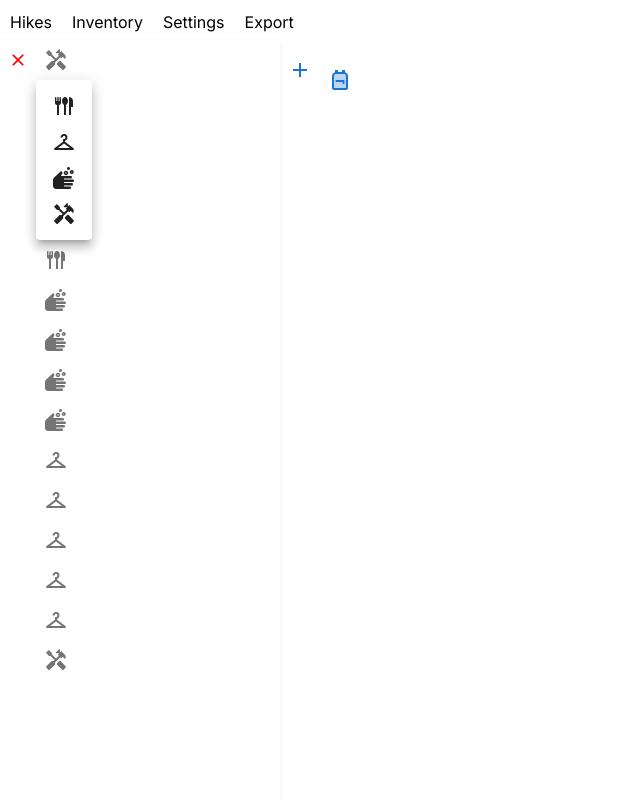
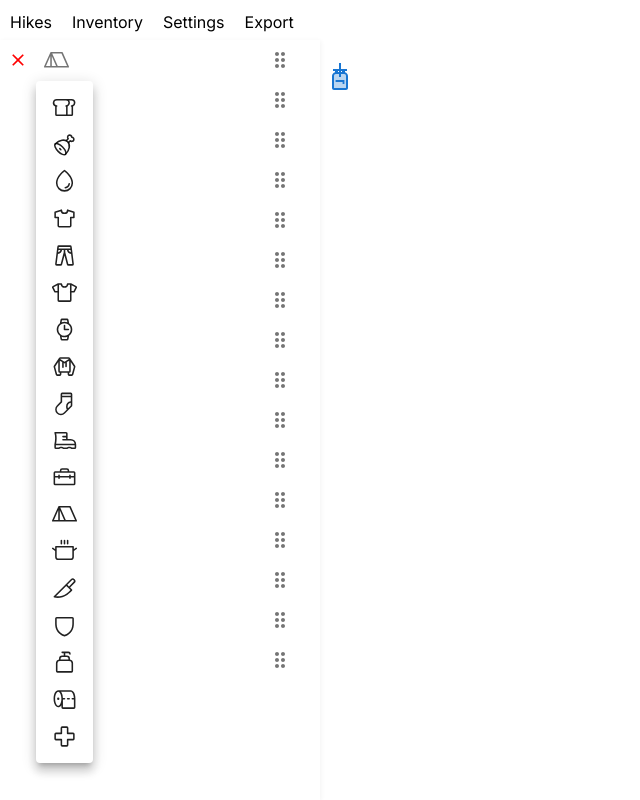
Before and after one commit to bensonfan0/backcountry-frontend, a Next.js app: page /inventory in a window 1280 px wide. Both pictures are taken after a click on the button 56 px from the left and 60 px from the top of the page. Shown: the whole page, without its empty margins (0-640 px from the left). Built offline with nearby package versions, Linux system fonts and the light colour scheme.

Commit message:
Update Icons

```diff
--- a/package.json
+++ b/package.json
@@ -14,6 +14,8 @@
     "@emotion/styled": "^11.11.0",
     "@mui/icons-material": "^5.15.0",
     "@mui/material": "^6.3.1",
+    "@phosphor-icons/react": "^2.1.7",
+    "@tabler/icons-react": "^3.28.1",
     "axios": "^1.6.2",
     "d3": "^7.8.5",
     "next": "^15.1.3",
--- a/src/app/inventory/page.tsx
+++ b/src/app/inventory/page.tsx
@@ -6,12 +6,12 @@ import styled from 'styled-components';
 
 const ToolContainer = styled.div`
     width: 25%;
-    margin-top: auto;
-    flex-grow: 0;
+    /* margin-top: auto; */
+    /* flex-grow: 0; */
 `
 
 const PackContainer = styled.div`
-    width: 75%;
+    width: 25%;
 `
 
 const Page = styled.div`
--- a/src/components/container/droppableContainer.tsx
+++ b/src/components/container/droppableContainer.tsx
@@ -76,7 +76,7 @@ const DroppableContainer = ({ id, title, hoveredContainer, deleteClickContainer,
     }, [tools])
 
     const hoverOverStyle: React.CSSProperties = {
-        backgroundColor: isOver ? '#e1ffca' : undefined,
+        backgroundColor: isOver ? '#e1ffca' : '#fff',
     }
 
     const deleteClickTools = (id: string) => {
--- a/src/components/tool/draggableTool.tsx
+++ b/src/components/tool/draggableTool.tsx
@@ -11,7 +11,19 @@ import FlatwareIcon from '@mui/icons-material/Flatware';
 import CheckroomIcon from '@mui/icons-material/Checkroom';
 import SoapIcon from '@mui/icons-material/Soap';
 import HandymanIcon from '@mui/icons-material/Handyman';
-import { Category } from '@/data/constants';
+import {
+    IconShirt,
+    IconBaguette,
+    IconMeat,
+    IconSock,
+    IconTent,
+} from '@tabler/icons-react';
+import {
+    Boot,
+    Pants,
+    Sock,
+} from '@phosphor-icons/react';
+import { Category, categoryToIconMappings } from '@/data/constants';
 
 
 const ToolName = styled.div`
@@ -57,20 +69,6 @@ interface DraggableComponentProps {
     deleteClick: (id: string) => void;
     setTools?: React.Dispatch<React.SetStateAction<Data[]>>;
 }
-
-const categoryToIconMappings = {
-    [Category.FOOD]: { icon: <FlatwareIcon />, label: Category.FOOD },
-    [Category.CLOTHING]: { icon: <CheckroomIcon />, label: Category.CLOTHING },
-    [Category.HYGIENE]: { icon: <SoapIcon />, label: Category.HYGIENE },
-    [Category.GEAR]: { icon: <HandymanIcon />, label: Category.GEAR }
-};
-
-const iconList = [
-    { icon: <FlatwareIcon />, label: Category.FOOD },
-    { icon: <CheckroomIcon />, label: Category.CLOTHING },
-    { icon: <SoapIcon />, label: Category.HYGIENE },
-    { icon: <HandymanIcon />, label: Category.GEAR }
-];
 
 const DraggableTool = ({ _data, hoveredRow, setHoveredRow, deleteClick, setTools }: DraggableComponentProps) => {
     const [id, _] = useState<string>(_data.id);
@@ -143,8 +141,8 @@ const DraggableTool = ({ _data, hoveredRow, setHoveredRow, deleteClick, setTools
         category: Category,
     ) => {
         setSelectedIcon(categoryToIconMappings[category].icon)
-        setData((prevData)  => {
-            let newData = {...prevData}
+        setData((prevData) => {
+            let newData = { ...prevData }
             newData.category = category
             return newData
         })
@@ -181,7 +179,7 @@ const DraggableTool = ({ _data, hoveredRow, setHoveredRow, deleteClick, setTools
                     role: 'listbox',
                 }}
             >
-                {Object.entries(categoryToIconMappings).map(([_, value], index) => (
+                {Object.entries(categoryToIconMappings).map(([_, value]) => (
                     <MenuItem
                         key={value.label}
                         onClick={(event) => handleMenuItemClick(event, value.label)}
@@ -246,28 +244,28 @@ const DraggableItem: React.FC<DraggableItemProps> = ({ data, children, id, onMou
         color: isDragging ? 'rgba(28, 149, 255, 0.806)' : '',
         height: '40px',
         width: '100%',
-        maxWidth: '100%',
+        // maxWidth: '100%',
         backgroundColor: '#fff',
     };
 
-    const defaultStyle = {
-        borderRadius: '15px',
-        padding: '5px',
-        fontSize: 30,
-        marginLeft: 'auto',
-        zIndex: 3,
-    }
-
     return (
-        <div ref={setNodeRef} style={style} onMouseEnter={onMouseEnter} onMouseLeave={onMouseLeave}>
+        <div
+            style={style}
+            ref={setNodeRef}
+            onMouseEnter={onMouseEnter}
+            onMouseLeave={onMouseLeave}
+            >
             {children}
-            <DragIndicatorIcon
-                style={defaultStyle}
+            <IconButton
+                // ref={setNodeRef}
                 {...attributes}
                 {...listeners}
                 onMouseEnter={(e) => e.currentTarget.style.backgroundColor = '#f2f2f2'}
                 onMouseLeave={(e) => e.currentTarget.style.backgroundColor = ''}
-            />
+            >
+                <DragIndicatorIcon
+                />
+            </IconButton>
         </div>
     );
 };
--- a/src/components/tool/toolWindow.tsx
+++ b/src/components/tool/toolWindow.tsx
@@ -10,7 +10,7 @@ import { Category } from '@/data/constants';
 const Container = styled.div`
     display: flex;
     align-items: flex-start;
-    width: 350px;
+    width: 400px;
 `
 
 const ToolScrollTable = styled.div`
--- a/src/data/constants.tsx
+++ b/src/data/constants.tsx
@@ -1,6 +1,73 @@
+import {
+    Bread,
+    Pants,
+    Sock,
+    Boot,
+    Tent,
+    HandSoap,
+    Toolbox,
+    Knife,
+    Hoodie,
+    Watch,
+    TShirt,
+    CookingPot,
+    Shield,
+    ToiletPaper,
+    Drop,
+    FirstAid
+} from '@phosphor-icons/react';
+import {
+    IconShirt,
+    IconBaguette,
+    IconMeat,
+    IconSock,
+    IconTent,
+} from '@tabler/icons-react';
+
 export enum Category {
     FOOD,
+    MEAT,
+    WATER,
+
     CLOTHING,
+    PANTS,
+    SHIRT,
+    ACCESSORIES,
+    JACKET,
+    SOCK,
+    BOOT,
+
+    GEAR,
+    TENT,
+    COOKWARE,
+    KNIFE,
+    DEFENCE,
+
     HYGIENE,
-    GEAR
+    TOILETPAPER,
+    FIRSTAID,
 }
+
+export const categoryToIconMappings = {
+    [Category.FOOD]: { icon: <Bread size={25} />, label: Category.FOOD },
+    [Category.MEAT]: { icon: <IconMeat stroke={1.5} size={25} />, label: Category.MEAT },
+    [Category.WATER]: { icon: <Drop size={25} />, label: Category.WATER },
+
+    [Category.CLOTHING]: { icon: <IconShirt stroke={1.5} size={25} />, label: Category.CLOTHING },
+    [Category.PANTS]: { icon: <Pants size={25} />, label: Category.PANTS },
+    [Category.SHIRT]: { icon: <TShirt size={25} />, label: Category.SHIRT },
+    [Category.ACCESSORIES]: { icon: <Watch size={25} />, label: Category.ACCESSORIES },
+    [Category.JACKET]: { icon: <Hoodie size={25} />, label: Category.JACKET },
+    [Category.BOOT]: { icon: <Boot size={25} />, label: Category.BOOT },
+    [Category.SOCK]: { icon: <Sock size={25} />, label: Category.SOCK },
+
+    [Category.GEAR]: { icon: <Toolbox size={25} />, label: Category.GEAR },
+    [Category.TENT]: { icon: <Tent size={25} />, label: Category.TENT },
+    [Category.COOKWARE]: { icon: <CookingPot size={25} />, label: Category.COOKWARE },
+    [Category.KNIFE]: { icon: <Knife size={25} />, label: Category.KNIFE },
+    [Category.DEFENCE]: { icon: <Shield size={25} />, label: Category.DEFENCE },
+
+    [Category.HYGIENE]: { icon: <HandSoap size={25} />, label: Category.HYGIENE },
+    [Category.TOILETPAPER]: { icon: <ToiletPaper size={25} />, label: Category.TOILETPAPER },
+    [Category.FIRSTAID]: { icon: <FirstAid size={25} />, label: Category.FIRSTAID },
+};
--- a/src/data/testData.tsx
+++ b/src/data/testData.tsx
@@ -6,19 +6,19 @@ export const TEST_DATA = [
     {
         id: '0',
         name: `Tent`,
-        category: Category.GEAR,
+        category: Category.TENT,
         weight: 2200
     },
     {
         id: '1',
         name: `Stove`,
-        category: Category.GEAR,
+        category: Category.COOKWARE,
         weight: 300
     },
     {
         id: '2',
         name: `Pot`,
-        category: Category.GEAR,
+        category: Category.COOKWARE,
         weight: 300
     },
     {
@@ -30,7 +30,7 @@ export const TEST_DATA = [
     {
         id: '4',
         name: `Ham`,
-        category: Category.FOOD,
+        category: Category.MEAT,
         weight: 100
     },
     {
@@ -60,43 +60,43 @@ export const TEST_DATA = [
     {
         id: '9',
         name: `Hand Sanitizer`,
-        category: Category.HYGIENE,
+        category: Category.FIRSTAID,
         weight: 55
     },
     {
         id: '10',
         name: `Wind Breaker`,
-        category: Category.CLOTHING,
+        category: Category.JACKET,
         weight: 340
     },
     {
         id: '11',
         name: `Socks`,
-        category: Category.CLOTHING,
+        category: Category.SOCK,
         weight: 100
     },
     {
         id: '12',
         name: `Leggings`,
-        category: Category.CLOTHING,
+        category: Category.PANTS,
         weight: 150
     },
     {
         id: '13',
         name: `Tshirt`,
-        category: Category.CLOTHING,
+        category: Category.SHIRT,
         weight: 100
     },
     {
         id: '14',
         name: `Hoodie`,
-        category: Category.CLOTHING,
+        category: Category.JACKET,
         weight: 550
     },
     {
         id: '15',
         name: `Bear Mace`,
-        category: Category.GEAR,
+        category: Category.DEFENCE,
         weight: 300
     },
 ]
```
Also changed, not shown: 2 other files (tests, documents, lock files or other folders).
